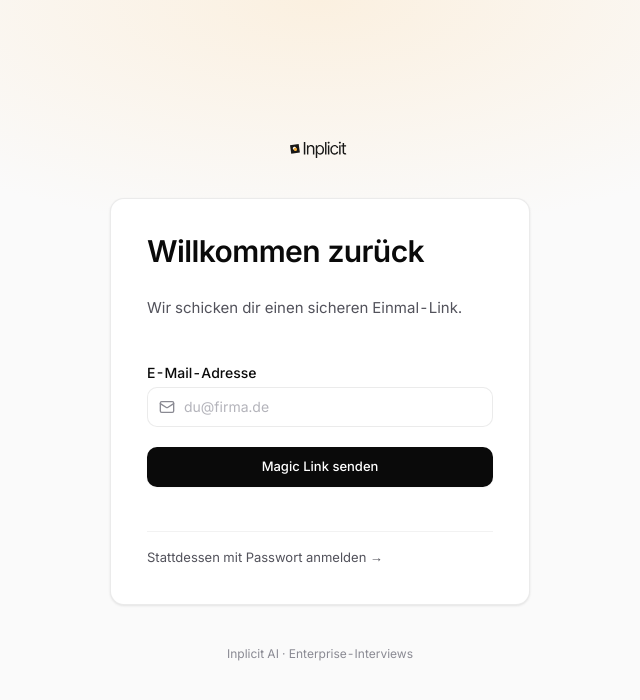
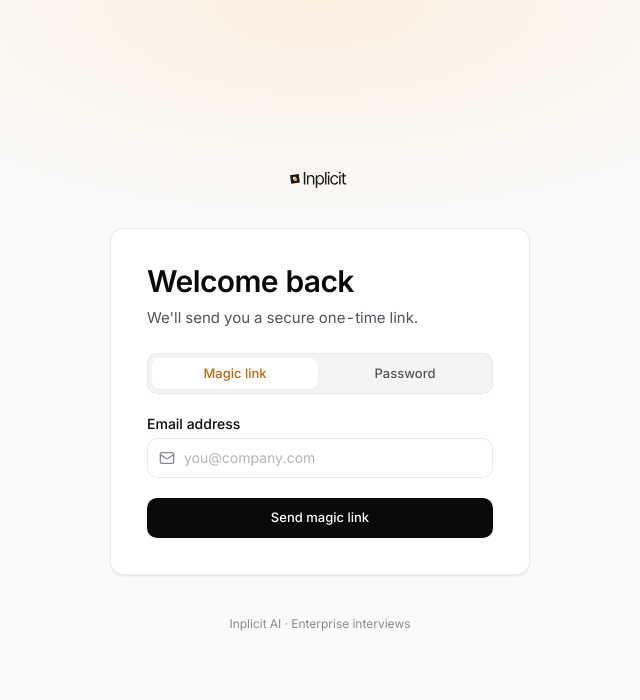
Before and after one commit to inplicit-ai/inplicit-dashboard, a Next.js app: page /login in a window 1280 px wide. Shown: the top 700 px of the page, without its empty margins (320-960 px from the left). Built offline with nearby package versions, Linux system fonts and the light colour scheme; no server answers.

Commit message:
feat(WHY-52): redesign LoginCard with segmented mode toggle and i18n

```diff
--- a/components/LoginCard.tsx
+++ b/components/LoginCard.tsx
@@ -3,6 +3,7 @@
 import { useState } from "react";
 import Image from "next/image";
 import Link from "next/link";
+import { useTranslations } from "next-intl";
 import { CheckCircle2, Eye, EyeOff, Lock, Mail, TriangleAlert } from "lucide-react";
 import { Button } from "@/components/ui/button";
 import { Card } from "@/components/ui/card";
@@ -18,11 +19,18 @@ interface LoginCardProps {
   devLink?: string;
 }
 
+type Mode = "magic" | "password";
+
 /**
  * White-modernist auth — a single calm centered card on the off-white canvas
  * with a faint accent wash behind it. Big confident sans greeting, one muted
- * supporting line, a clean form, and a near-black primary button. Amber is
- * reserved for the input focus ring; status banners use semantic soft tints.
+ * supporting line, a clean segmented toggle between Magic-Link (default) and
+ * Password, then the form and a near-black primary button. Amber is reserved
+ * for the active toggle segment + the input focus ring; status banners use
+ * semantic soft tints.
+ *
+ * Presentation only — the `signIn` server action and the magic-link / password
+ * POST flow are unchanged (email + optional password fields keep their names).
  */
 export function LoginCard({
   signIn,
@@ -31,8 +39,9 @@ export function LoginCard({
   message,
   devLink,
 }: LoginCardProps) {
+  const t = useTranslations("login");
   const [showPassword, setShowPassword] = useState(false);
-  const [mode, setMode] = useState<"magic" | "password">("magic");
+  const [mode, setMode] = useState<Mode>("magic");
 
   return (
     <div className="relative flex min-h-screen flex-col items-center justify-center overflow-hidden px-4 py-12">
@@ -49,12 +58,12 @@ export function LoginCard({
       <div className="relative flex w-full max-w-[420px] flex-col items-center gap-10">
         <Link
           href="/campaigns"
-          aria-label="Inplicit"
+          aria-label={t("brandAlt")}
           className="opacity-90 transition-opacity hover:opacity-100"
         >
           <Image
             src="/logo.svg"
-            alt="Inplicit"
+            alt={t("brandAlt")}
             width={110}
             height={22}
             priority
@@ -62,29 +71,37 @@ export function LoginCard({
           />
         </Link>
 
-        <Card className="w-full p-8 sm:p-9">
+        <Card className="w-full gap-0 p-8 sm:p-9">
           <h1 className="text-[length:var(--text-display)] font-semibold leading-[1.15] tracking-[-0.02em] text-fg">
-            Willkommen zurück
+            {t("title")}
           </h1>
           <p className="mt-2 text-[length:var(--text-body-lg)] text-fg-muted">
-            {mode === "magic"
-              ? "Wir schicken dir einen sicheren Einmal-Link."
-              : "Melde dich mit deinem Passwort an."}
+            {mode === "magic" ? t("subtitleMagic") : t("subtitlePassword")}
           </p>
 
+          {/* Segmented mode toggle — the clear, explicit switch between the two
+              sign-in methods. Active segment carries the single amber signal. */}
+          <ModeToggle
+            mode={mode}
+            onChange={setMode}
+            label={t("modeSwitchLabel")}
+            magicLabel={t("modeMagic")}
+            passwordLabel={t("modePassword")}
+          />
+
           {error && (
-            <div className="mt-6">
+            <div className="mt-5">
               <StatusBanner type="err" message={error} />
             </div>
           )}
           {message && (
-            <div className="mt-6">
+            <div className="mt-5">
               <StatusBanner type="ok">
                 <p className="text-fg">{message}</p>
                 {devLink && (
                   <div className="mt-3 border-t border-line-subtle pt-3">
                     <p className="text-[length:var(--text-caption)] font-semibold tracking-[0.04em] text-fg-subtle">
-                      Dev-Link
+                      {t("devLinkLabel")}
                     </p>
                     <a
                       href={devLink}
@@ -98,9 +115,9 @@ export function LoginCard({
             </div>
           )}
 
-          <form action={signIn} className="mt-7 space-y-4">
+          <form action={signIn} className="mt-6 space-y-4">
             <div className="space-y-1.5">
-              <Label htmlFor="email">E-Mail-Adresse</Label>
+              <Label htmlFor="email">{t("emailLabel")}</Label>
               <div className="relative">
                 <Mail className="pointer-events-none absolute left-3 top-1/2 h-4 w-4 -translate-y-1/2 text-fg-subtle" />
                 <Input
@@ -109,7 +126,7 @@ export function LoginCard({
                   type="email"
                   required
                   defaultValue={defaultEmail ?? ""}
-                  placeholder="du@firma.de"
+                  placeholder={t("emailPlaceholder")}
                   autoComplete="email"
                   className="pl-9"
                 />
@@ -118,21 +135,21 @@ export function LoginCard({
 
             {mode === "password" && (
               <div className="space-y-1.5">
-                <Label htmlFor="password">Passwort</Label>
+                <Label htmlFor="password">{t("passwordLabel")}</Label>
                 <div className="relative">
                   <Lock className="pointer-events-none absolute left-3 top-1/2 h-4 w-4 -translate-y-1/2 text-fg-subtle" />
                   <Input
                     id="password"
                     name="password"
                     type={showPassword ? "text" : "password"}
-                    placeholder="••••••••"
+                    placeholder={t("passwordPlaceholder")}
                     autoComplete="current-password"
                     className="pl-9 pr-10"
                   />
                   <button
                     type="button"
                     aria-label={
-                      showPassword ? "Passwort verbergen" : "Passwort anzeigen"
+                      showPassword ? t("hidePassword") : t("showPassword")
                     }
                     onClick={() => setShowPassword((v) => !v)}
                     className="absolute right-2 top-1/2 inline-flex -translate-y-1/2 items-center justify-center rounded-sm p-1.5 text-fg-subtle transition-colors hover:text-fg focus-visible:outline-none focus-visible:ring-2 focus-visible:ring-ring"
@@ -148,30 +165,67 @@ export function LoginCard({
             )}
 
             <Button type="submit" size="lg" className="mt-1 w-full">
-              {mode === "magic" ? "Magic Link senden" : "Anmelden"}
+              {mode === "magic" ? t("submitMagic") : t("submitPassword")}
             </Button>
           </form>
-
-          {/* Mode switch as a quiet text link, not a second button. */}
-          <div className="mt-6 border-t border-line-subtle pt-4">
-            <button
-              type="button"
-              onClick={() =>
-                setMode((m) => (m === "magic" ? "password" : "magic"))
-              }
-              className="text-[length:var(--text-meta)] text-fg-muted transition-colors hover:text-fg focus-visible:outline-none focus-visible:ring-2 focus-visible:ring-ring"
-            >
-              {mode === "magic"
-                ? "Stattdessen mit Passwort anmelden →"
-                : "Stattdessen Magic Link senden →"}
-            </button>
-          </div>
         </Card>
 
         <p className="text-center text-[length:var(--text-caption)] text-fg-subtle">
-          Inplicit AI · Enterprise-Interviews
+          {t("footer")}
         </p>
       </div>
+    </div>
+  );
+}
+
+/**
+ * Segmented control toggling the two sign-in methods. A single rounded track on
+ * surface-2; the active segment lifts to a white pill with the amber sign.
+ * `radiogroup` semantics keep it keyboard- and screen-reader-friendly.
+ */
+function ModeToggle({
+  mode,
+  onChange,
+  label,
+  magicLabel,
+  passwordLabel,
+}: {
+  mode: Mode;
+  onChange: (mode: Mode) => void;
+  label: string;
+  magicLabel: string;
+  passwordLabel: string;
+}) {
+  const options: { value: Mode; label: string }[] = [
+    { value: "magic", label: magicLabel },
+    { value: "password", label: passwordLabel },
+  ];
+  return (
+    <div
+      role="radiogroup"
+      aria-label={label}
+      className="mt-6 grid grid-cols-2 gap-1 rounded-ui border border-line-subtle bg-surface-2 p-1"
+    >
+      {options.map((opt) => {
+        const active = mode === opt.value;
+        return (
+          <button
+            key={opt.value}
+            type="button"
+            role="radio"
+            aria-checked={active}
+            onClick={() => onChange(opt.value)}
+            className={cn(
+              "rounded-sm px-3 py-1.5 text-[length:var(--text-meta)] font-medium transition-colors focus-visible:outline-none focus-visible:ring-2 focus-visible:ring-ring",
+              active
+                ? "bg-surface text-accent shadow-sm"
+                : "text-fg-muted hover:text-fg",
+            )}
+          >
+            {opt.label}
+          </button>
+        );
+      })}
     </div>
   );
 }
--- a/messages/de.json
+++ b/messages/de.json
@@ -462,5 +462,24 @@
         "body": "Das war die Tour. Du kannst sie jederzeit über die Seitenleiste erneut starten. Bereit für deine erste Kampagne?"
       }
     }
+  },
+  "login": {
+    "brandAlt": "Inplicit",
+    "title": "Willkommen zurück",
+    "subtitleMagic": "Wir schicken dir einen sicheren Einmal-Link.",
+    "subtitlePassword": "Melde dich mit deinem Passwort an.",
+    "modeMagic": "Magic Link",
+    "modePassword": "Passwort",
+    "modeSwitchLabel": "Anmeldemethode",
+    "emailLabel": "E-Mail-Adresse",
+    "emailPlaceholder": "du@firma.de",
+    "passwordLabel": "Passwort",
+    "passwordPlaceholder": "••••••••",
+    "showPassword": "Passwort anzeigen",
+    "hidePassword": "Passwort verbergen",
+    "submitMagic": "Magic Link senden",
+    "submitPassword": "Anmelden",
+    "devLinkLabel": "Dev-Link",
+    "footer": "Inplicit AI · Enterprise-Interviews"
   }
 }
--- a/messages/en.json
+++ b/messages/en.json
@@ -451,5 +451,24 @@
         "body": "That's the tour. You can replay it anytime from the sidebar. Ready to create your first campaign?"
       }
     }
+  },
+  "login": {
+    "brandAlt": "Inplicit",
+    "title": "Welcome back",
+    "subtitleMagic": "We'll send you a secure one-time link.",
+    "subtitlePassword": "Sign in with your password.",
+    "modeMagic": "Magic link",
+    "modePassword": "Password",
+    "modeSwitchLabel": "Sign-in method",
+    "emailLabel": "Email address",
+    "emailPlaceholder": "you@company.com",
+    "passwordLabel": "Password",
+    "passwordPlaceholder": "••••••••",
+    "showPassword": "Show password",
+    "hidePassword": "Hide password",
+    "submitMagic": "Send magic link",
+    "submitPassword": "Sign in",
+    "devLinkLabel": "Dev link",
+    "footer": "Inplicit AI · Enterprise interviews"
   }
 }
```
